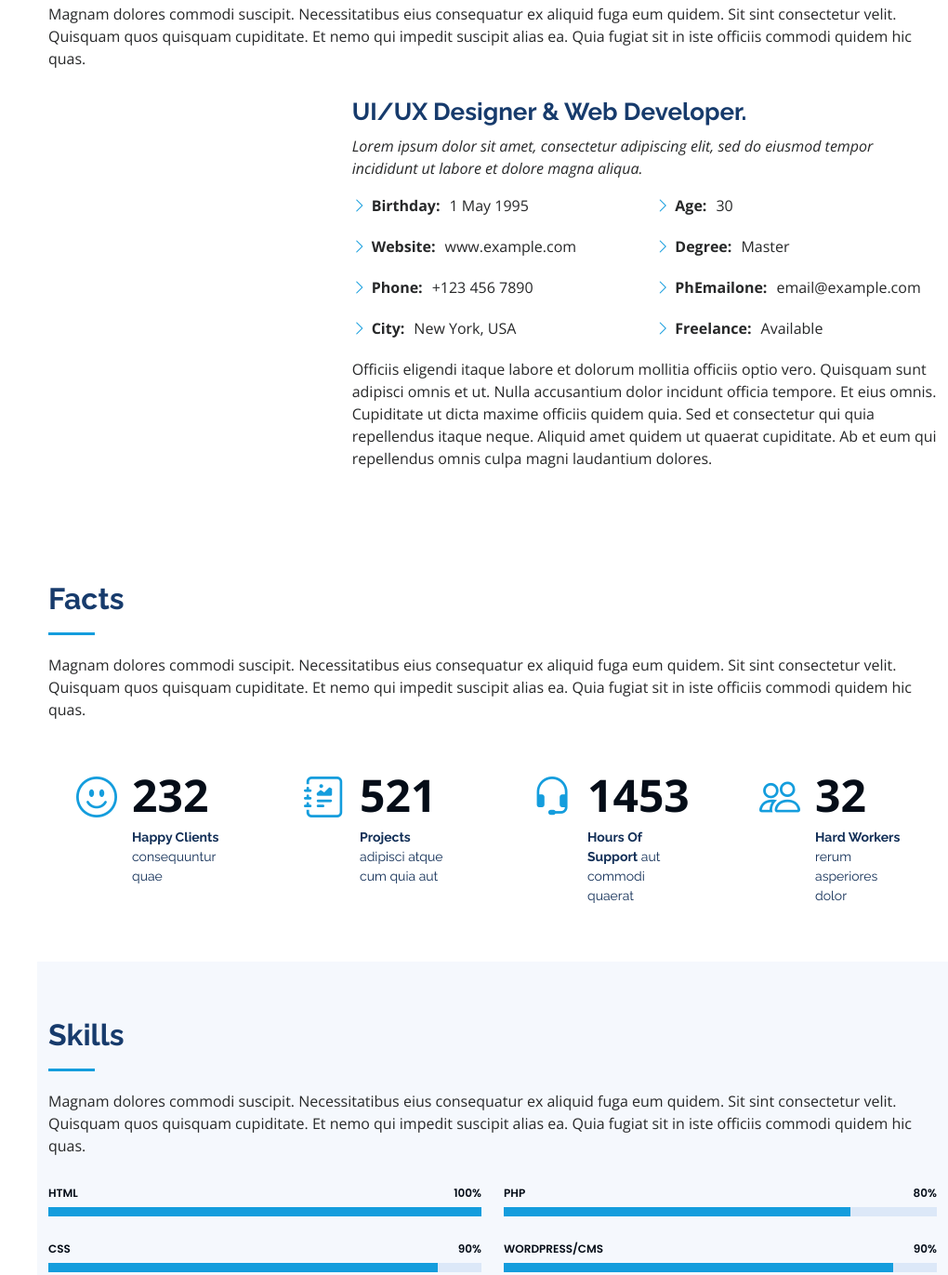
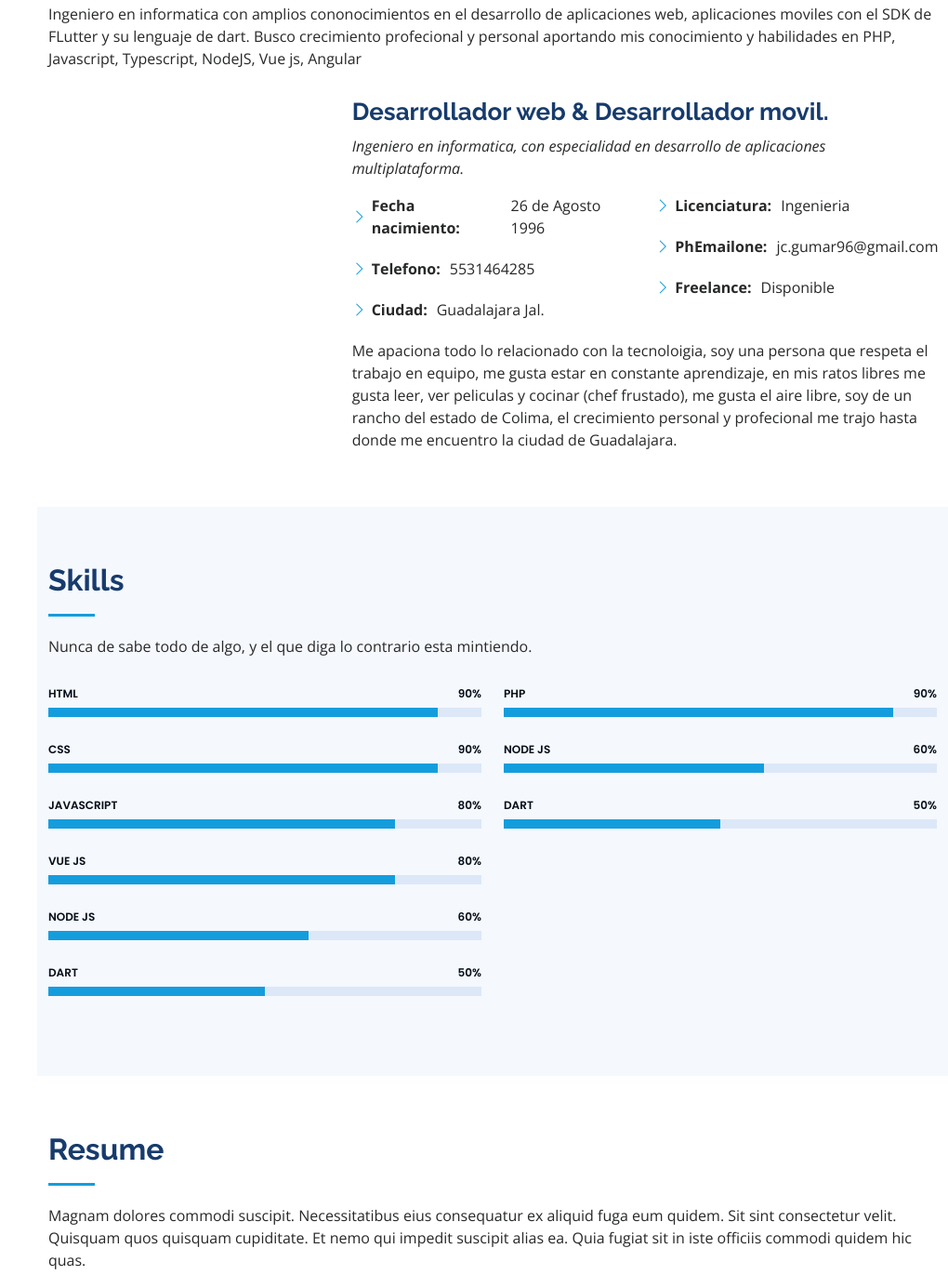
Before and after one commit to juancaguma/juancamartinez.github.io, a plain HTML site: page index.html in a window 1280 px wide. Shown: the part 935-2306 px from the top of the page at 93% size, without its empty margins (260-1280 px from the left). Drawn offline with nearby package versions, Linux system fonts and the light colour scheme.

Commit message:
Correciones de nombre

```diff
--- a/index.html
+++ b/index.html
@@ -1,42 +1,34 @@
 <!DOCTYPE html>
 <html lang="en">
-
 <head>
   <meta charset="utf-8">
   <meta content="width=device-width, initial-scale=1.0" name="viewport">
   <title>Juan Carlos Gutierrez Martinez</title>
   <meta content="" name="description">
   <meta content="" name="keywords">
-  <!-- Favicons -->
   <link href="assets/img/logo-principal.png" rel="icon">
   <link href="assets/img/logo-principal.png" rel="apple-touch-icon">
-  <!-- Google Fonts -->
   <link href="https://fonts.googleapis.com/css?family=Open+Sans:300,300i,400,400i,600,600i,700,700i|Raleway:300,300i,400,400i,500,500i,600,600i,700,700i|Poppins:300,300i,400,400i,500,500i,600,600i,700,700i" rel="stylesheet">
-  <!-- Vendor CSS Files -->
   <link href="assets/vendor/aos/aos.css" rel="stylesheet">
   <link href="assets/vendor/bootstrap/css/bootstrap.min.css" rel="stylesheet">
   <link href="assets/vendor/bootstrap-icons/bootstrap-icons.css" rel="stylesheet">
   <link href="assets/vendor/boxicons/css/boxicons.min.css" rel="stylesheet">
   <link href="assets/vendor/glightbox/css/glightbox.min.css" rel="stylesheet">
   <link href="assets/vendor/swiper/swiper-bundle.min.css" rel="stylesheet">
-  <!-- Template Main CSS File -->
   <link href="assets/css/style.css" rel="stylesheet">
 </head>
 <body>
-  <!-- ======= Mobile nav toggle button ======= -->
   <i class="bi bi-list mobile-nav-toggle d-xl-none"></i>
-  <!-- ======= Header ======= -->
   <header id="header">
     <div class="d-flex flex-column">
       <div class="profile">
         <img src="assets/img/perfil.jpeg" alt="" class="img-fluid rounded-circle">
         <h1 class="text-light"><a href="index.html">Carlos Martínez</a></h1>
         <div class="social-links mt-3 text-center">
-          <a href="#" class="google-plus"><i class="bx bxl-skype"></i></a>
-          <a href="#" class="linkedin"><i class="bx bxl-linkedin"></i></a>
+          <a target="_blank" href="#" class="google-plus"><i class="bx bxl-skype"></i></a>
+          <a target="_blank" href="#" class="linkedin"><i class="bx bxl-linkedin"></i></a>
         </div>
       </div>
-
       <nav id="navbar" class="nav-menu navbar">
         <ul>
           <li><a href="#hero" class="nav-link scrollto active"><i class="bx bx-home"></i> <span>Home</span></a></li>
@@ -46,173 +38,125 @@
           <li><a href="#services" class="nav-link scrollto"><i class="bx bx-server"></i> <span>Services</span></a></li>
           <li><a href="#contact" class="nav-link scrollto"><i class="bx bx-envelope"></i> <span>Contact</span></a></li>
         </ul>
-      </nav><!-- .nav-menu -->
+      </nav>
     </div>
-  </header><!-- End Header -->
-
-  <!-- ======= Hero Section ======= -->
+  </header>
   <section id="hero" class="d-flex flex-column justify-content-center align-items-center">
     <div class="hero-container" data-aos="fade-in">
       <h1>Carlos Martínez</h1>
-      <p>I'm <span class="typed" data-typed-items="Designer, Developer, Freelancer, Photographer"></span></p>
+      <p>I'm <span class="typed" data-typed-items="Web Developer, Mobile Developer, Freelancer, Chef"></span></p>
     </div>
-  </section><!-- End Hero -->
-
+  </section>
   <main id="main">
-
-    <!-- ======= About Section ======= -->
     <section id="about" class="about">
       <div class="container">
-
         <div class="section-title">
-          <h2>About</h2>
-          <p>Magnam dolores commodi suscipit. Necessitatibus eius consequatur ex aliquid fuga eum quidem. Sit sint consectetur velit. Quisquam quos quisquam cupiditate. Et nemo qui impedit suscipit alias ea. Quia fugiat sit in iste officiis commodi quidem hic quas.</p>
+          <h2>Sobre mí</h2>
+          <p>Ingeniero en informatica con amplios cononocimientos en el desarrollo de aplicaciones web, aplicaciones moviles con el SDK de FLutter y su lenguaje de dart. Busco crecimiento profecional y personal aportando mis conocimiento y habilidades en PHP, Javascript, Typescript, NodeJS, Vue js, Angular</p>
         </div>
-
         <div class="row">
           <div class="col-lg-4" data-aos="fade-right">
             <img src="assets/img/profile-img.jpg" class="img-fluid" alt="">
           </div>
           <div class="col-lg-8 pt-4 pt-lg-0 content" data-aos="fade-left">
-            <h3>UI/UX Designer &amp; Web Developer.</h3>
+            <h3>Desarrollador web &amp; Desarrollador movil.</h3>
             <p class="fst-italic">
-              Lorem ipsum dolor sit amet, consectetur adipiscing elit, sed do eiusmod tempor incididunt ut labore et dolore
-              magna aliqua.
+              Ingeniero en informatica, con especialidad en desarrollo de aplicaciones multiplataforma.
             </p>
             <div class="row">
               <div class="col-lg-6">
                 <ul>
-                  <li><i class="bi bi-chevron-right"></i> <strong>Birthday:</strong> <span>1 May 1995</span></li>
-                  <li><i class="bi bi-chevron-right"></i> <strong>Website:</strong> <span>www.example.com</span></li>
-                  <li><i class="bi bi-chevron-right"></i> <strong>Phone:</strong> <span>+123 456 7890</span></li>
-                  <li><i class="bi bi-chevron-right"></i> <strong>City:</strong> <span>New York, USA</span></li>
+                  <li><i class="bi bi-chevron-right"></i> <strong>Fecha nacimiento:</strong> <span>26 de Agosto 1996</span></li>
+                  <li><i class="bi bi-chevron-right"></i> <strong>Telefono:</strong> <span>5531464285</span></li>
+                  <li><i class="bi bi-chevron-right"></i> <strong>Ciudad:</strong> <span>Guadalajara Jal.</span></li>
                 </ul>
               </div>
               <div class="col-lg-6">
                 <ul>
-                  <li><i class="bi bi-chevron-right"></i> <strong>Age:</strong> <span>30</span></li>
-                  <li><i class="bi bi-chevron-right"></i> <strong>Degree:</strong> <span>Master</span></li>
-                  <li><i class="bi bi-chevron-right"></i> <strong>PhEmailone:</strong> <span>email@example.com</span></li>
-                  <li><i class="bi bi-chevron-right"></i> <strong>Freelance:</strong> <span>Available</span></li>
+                  <li><i class="bi bi-chevron-right"></i> <strong>Licenciatura:</strong> <span>Ingenieria</span></li>
+                  <li><i class="bi bi-chevron-right"></i> <strong>PhEmailone:</strong> <span>jc.gumar96@gmail.com</span></li>
+                  <li><i class="bi bi-chevron-right"></i> <strong>Freelance:</strong> <span>Disponible</span></li>
                 </ul>
               </div>
             </div>
             <p>
-              Officiis eligendi itaque labore et dolorum mollitia officiis optio vero. Quisquam sunt adipisci omnis et ut. Nulla accusantium dolor incidunt officia tempore. Et eius omnis.
-              Cupiditate ut dicta maxime officiis quidem quia. Sed et consectetur qui quia repellendus itaque neque. Aliquid amet quidem ut quaerat cupiditate. Ab et eum qui repellendus omnis culpa magni laudantium dolores.
+             Me apaciona todo lo relacionado con la tecnoloigia, soy una persona que respeta el trabajo en equipo, me gusta estar en constante aprendizaje,
+             en mis ratos libres me gusta leer, ver peliculas y cocinar (chef frustado), me gusta el aire libre, soy de un rancho del estado de Colima,
+             el crecimiento personal y profecional me trajo hasta donde me encuentro la ciudad de Guadalajara.
             </p>
           </div>
         </div>
 
       </div>
-    </section><!-- End About Section -->
-
-    <!-- ======= Facts Section ======= -->
-    <section id="facts" class="facts">
-      <div class="container">
-
-        <div class="section-title">
-          <h2>Facts</h2>
-          <p>Magnam dolores commodi suscipit. Necessitatibus eius consequatur ex aliquid fuga eum quidem. Sit sint consectetur velit. Quisquam quos quisquam cupiditate. Et nemo qui impedit suscipit alias ea. Quia fugiat sit in iste officiis commodi quidem hic quas.</p>
-        </div>
-
-        <div class="row no-gutters">
-
-          <div class="col-lg-3 col-md-6 d-md-flex align-items-md-stretch" data-aos="fade-up">
-            <div class="count-box">
-              <i class="bi bi-emoji-smile"></i>
-              <span data-purecounter-start="0" data-purecounter-end="232" data-purecounter-duration="1" class="purecounter"></span>
-              <p><strong>Happy Clients</strong> consequuntur quae</p>
-            </div>
-          </div>
-
-          <div class="col-lg-3 col-md-6 d-md-flex align-items-md-stretch" data-aos="fade-up" data-aos-delay="100">
-            <div class="count-box">
-              <i class="bi bi-journal-richtext"></i>
-              <span data-purecounter-start="0" data-purecounter-end="521" data-purecounter-duration="1" class="purecounter"></span>
-              <p><strong>Projects</strong> adipisci atque cum quia aut</p>
-            </div>
-          </div>
-
-          <div class="col-lg-3 col-md-6 d-md-flex align-items-md-stretch" data-aos="fade-up" data-aos-delay="200">
-            <div class="count-box">
-              <i class="bi bi-headset"></i>
-              <span data-purecounter-start="0" data-purecounter-end="1453" data-purecounter-duration="1" class="purecounter"></span>
-              <p><strong>Hours Of Support</strong> aut commodi quaerat</p>
-            </div>
-          </div>
-
-          <div class="col-lg-3 col-md-6 d-md-flex align-items-md-stretch" data-aos="fade-up" data-aos-delay="300">
-            <div class="count-box">
-              <i class="bi bi-people"></i>
-              <span data-purecounter-start="0" data-purecounter-end="32" data-purecounter-duration="1" class="purecounter"></span>
-              <p><strong>Hard Workers</strong> rerum asperiores dolor</p>
-            </div>
-          </div>
-
-        </div>
-
-      </div>
-    </section><!-- End Facts Section -->
-
-    <!-- ======= Skills Section ======= -->
+    </section>
     <section id="skills" class="skills section-bg">
       <div class="container">
-
         <div class="section-title">
           <h2>Skills</h2>
-          <p>Magnam dolores commodi suscipit. Necessitatibus eius consequatur ex aliquid fuga eum quidem. Sit sint consectetur velit. Quisquam quos quisquam cupiditate. Et nemo qui impedit suscipit alias ea. Quia fugiat sit in iste officiis commodi quidem hic quas.</p>
+          <p>Nunca de sabe todo de algo, y el que diga lo contrario esta mintiendo.  </p>
         </div>
 
         <div class="row skills-content">
-
           <div class="col-lg-6" data-aos="fade-up">
-
             <div class="progress">
-              <span class="skill">HTML <i class="val">100%</i></span>
+              <span class="skill">HTML <i class="val">90%</i></span>
               <div class="progress-bar-wrap">
-                <div class="progress-bar" role="progressbar" aria-valuenow="100" aria-valuemin="0" aria-valuemax="100"></div>
+                <div class="progress-bar" role="progressbar" aria-valuenow="90" aria-valuemin="0" aria-valuemax="100"></div>
               </div>
             </div>
-
             <div class="progress">
               <span class="skill">CSS <i class="val">90%</i></span>
               <div class="progress-bar-wrap">
                 <div class="progress-bar" role="progressbar" aria-valuenow="90" aria-valuemin="0" aria-valuemax="100"></div>
               </div>
             </div>
-
             <div class="progress">
-              <span class="skill">JavaScript <i class="val">75%</i></span>
-              <div class="progress-bar-wrap">
-                <div class="progress-bar" role="progressbar" aria-valuenow="75" aria-valuemin="0" aria-valuemax="100"></div>
-              </div>
-            </div>
-
-          </div>
-
-          <div class="col-lg-6" data-aos="fade-up" data-aos-delay="100">
-
-            <div class="progress">
-              <span class="skill">PHP <i class="val">80%</i></span>
+              <span class="skill">JavaScript <i class="val">80%</i></span>
               <div class="progress-bar-wrap">
                 <div class="progress-bar" role="progressbar" aria-valuenow="80" aria-valuemin="0" aria-valuemax="100"></div>
               </div>
             </div>
-
+          </div>
+          <div class="col-lg-6" data-aos="fade-up" data-aos-delay="100">
             <div class="progress">
-              <span class="skill">WordPress/CMS <i class="val">90%</i></span>
+              <span class="skill">PHP <i class="val">90%</i></span>
               <div class="progress-bar-wrap">
                 <div class="progress-bar" role="progressbar" aria-valuenow="90" aria-valuemin="0" aria-valuemax="100"></div>
               </div>
             </div>
-
             <div class="progress">
-              <span class="skill">Photoshop <i class="val">55%</i></span>
+              <span class="skill">Node Js <i class="val">60%</i></span>
               <div class="progress-bar-wrap">
-                <div class="progress-bar" role="progressbar" aria-valuenow="55" aria-valuemin="0" aria-valuemax="100"></div>
+                <div class="progress-bar" role="progressbar" aria-valuenow="60" aria-valuemin="0" aria-valuemax="100"></div>
               </div>
             </div>
+            <div class="progress">
+              <span class="skill">Dart <i class="val">50%</i></span>
+              <div class="progress-bar-wrap">
+                <div class="progress-bar" role="progressbar" aria-valuenow="50" aria-valuemin="0" aria-valuemax="100"></div>
+              </div>
+            </div>
+          </div>
+          <div class="col-lg-6" data-aos="fade-up" data-aos-delay="100">
+            <div class="progress">
+              <span class="skill">Vue js <i class="val">80%</i></span>
+              <div class="progress-bar-wrap">
+                <div class="progress-bar" role="progressbar" aria-valuenow="80" aria-valuemin="0" aria-valuemax="100"></div>
+              </div>
+            </div>
+            <div class="progress">
+              <span class="skill">Node Js <i class="val">60%</i></span>
+              <div class="progress-bar-wrap">
+                <div class="progress-bar" role="progressbar" aria-valuenow="60" aria-valuemin="0" aria-valuemax="100"></div>
+              </div>
+            </div>
+            <div class="progress">
+              <span class="skill">Dart <i class="val">50%</i></span>
+              <div class="progress-bar-wrap">
+                <div class="progress-bar" role="progressbar" aria-valuenow="50" aria-valuemin="0" aria-valuemax="100"></div>
+              </div>
+            </div>
+
 
           </div>
 
```
